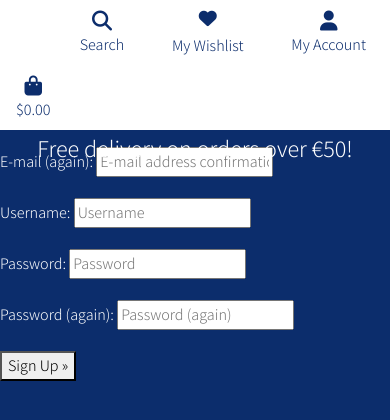
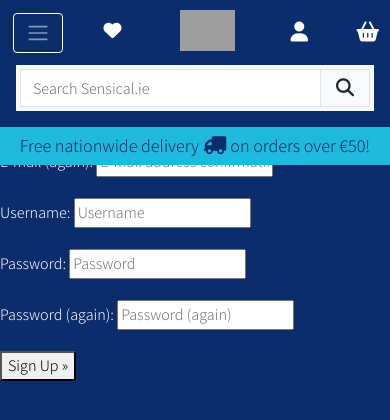
Before and after one commit to davidcalikes/sensical.ie, a Django app: page /accounts/signup/ in a window 390 px wide. Shown: the top 420 px of the page. Run offline with Django 3.2, Linux system fonts and the light colour scheme; some libraries are stand-ins or nearby versions; some web fonts are replaced; grey boxes are pictures that could not be loaded.

Commit message:
feat: Update media queries and bootstrap classes of landing page

```diff
--- a/sensical/settings.py
+++ b/sensical/settings.py
@@ -28,7 +28,7 @@ TEMPLATES_DIR = os.path.join(BASE_DIR, 'templates')
 SECRET_KEY = os.environ.get('SECRET_KEY')
 
 # SECURITY WARNING: don't run with debug turned on in production!
-DEBUG = True
+DEBUG = False
 
 ALLOWED_HOSTS = ["sensical-ireland.herokuapp.com", "localhost"]
 
--- a/static/css/base.css
+++ b/static/css/base.css
@@ -26,6 +26,14 @@ a {
     border-color: white;
 }
 
+.primary-bg {
+    background-color: #0c2d6c;
+}
+
+.secondary-bg {
+    background-color: #1fb9dd;
+}
+
 
 /* **** Nav Elements **** */
 
@@ -34,8 +42,43 @@ a {
     margin-left: 20px;
 }
 
+#mobile-nav-logo {
+    height: 65px;
+    padding-bottom: 4px;
+}
+
+#mobile-nav-xs {
+    height: 50px;
+    padding-bottom: 4px;
+    display: none;
+}
+
 .navbar {
     padding: 0;
+}
+
+nav a {
+    color: white;
+}
+
+nav a:hover {
+    color: #1fb9dd;
+}
+
+.navbar-toggler {
+    border: 1px solid white;
+    width: 50px;
+    height: 40px;
+    margin-left: 5px;
+}
+
+.navbar-toggler-icon {
+    width: 100%;
+}
+
+.banner-font {
+    font-size: large;
+    color: #0c2d6c;
 }
 
 /* **** Landing Page **** */
@@ -49,7 +92,7 @@ a {
 }
 
 #home-hero {
-    margin-top: 164px;
+    margin-top: 170px;
     background: url('https://res.cloudinary.com/djck2eqxo/image/upload/v1673109670/sensical/Jan-07-2023_16-35-47_vxg7as.gif') no-repeat center center;
     background-size: cover;
     height: 60vh;
@@ -67,10 +110,69 @@ a {
     background-color: white
 }
 
+.card {
+    min-height: 500px;
+}
+
+.card-subtitle {
+    font-size: small;
+    font-weight: bolder
+}
+
+.card-body {
+    max-height: 100px;
+}
+
+.card-img-top {
+    height: 250px;
+    object-fit: cover;
+}
+
 /* **** MEDIA QUERIES **** */
 
 @media (min-width: 1200px) {
     .container {
-      max-width: 80%;
+        max-width: 80%;
     }
-  }
+    }
+
+@media screen and (max-width: 991px) {
+    #home-hero {
+        margin-top: 180px;
+    }
+    .card-img-top{
+        height: 400px;
+        object-fit: scale-down;
+    }
+    }
+
+@media screen and (max-width: 500px) {
+    #mobile-nav-logo {
+        height: 55px;
+    }
+    #mobile-nav-logo {
+        margin: 5px;
+    }
+    }
+
+@media screen and (max-width: 430px) {
+    #mobile-nav-logo {
+        height: 45px;
+        margin: 10px;
+    }
+    .nav-link{
+        padding: 3px;
+    }
+    }
+
+@media screen and (max-width: 350px) {
+    #mobile-nav-logo {
+        display: none;
+    }
+
+    #mobile-nav-xs {
+        height: 70px;
+        padding-top: 4px;
+        display: block;
+    }
+    }
--- a/templates/base.html
+++ b/templates/base.html
@@ -44,7 +44,7 @@
   <body>
     <header class="container-fluid fixed-top">
         <div id="top-nav" class="row bg-white pt-lg-1 d-none d-lg-flex">
-            <div class="col-12 col-lg-4 my-auto py-1 py-lg-0 text-center text-lg-left">
+            <div class="col-lg-4 my-auto py-1 py-lg-0 text-center text-lg-left">
                 <a href="{% url 'home' %}" title="Sensical.ie">
                   <img id="nav-logo" src="https://res.cloudinary.com/djck2eqxo/image/upload/v1673008567/sensical/sensical_nav_logo_ddgje1.png" alt="Sensical.ie" height="100" width="auto">
                   <span class="sr-only">Sensical.ie</span>
@@ -122,19 +122,18 @@
                 </ul>
             </div>
         </div>
-        <div class="row bg-white">
-            <nav class="navbar navbar-expand-lg w-100 ">
-                <button class="navbar-toggler" type="button" data-toggle="collapse" data-target="#main-nav" aria-controls="main-nav" aria-expanded="false" aria-label="Toggle navigation">
+        <div class="row primary-bg">
+            <nav class="navbar pl-2 navbar-expand-lg w-100">
+                <button class="navbar-toggler navbar-dark" type="button" data-toggle="collapse" data-target="#main-nav" aria-controls="main-nav" aria-expanded="false" aria-label="Toggle navigation">
                     <span class="navbar-toggler-icon"></span>
                 </button>
                 {% include 'includes/mobile-top-header.html' %}
                 {% include 'includes/main-nav.html' %}
-
             </nav>
         </div>
         <div id="delivery-banner" class="row text-center">
-            <div class="col bg-black text-white">
-                <h4 class="logo-font my-1">Free delivery on orders over €50!</h4>
+            <div class="col secondary-bg text-white">
+                <h4 class="banner-font pt-1 my-1">Free nationwide delivery <i class="fa-solid fa-flip-horizontal fa-truck icon"></i> on orders over €50!</h4>
             </div>
         </div>
     </header>
--- a/templates/includes/main-nav.html
+++ b/templates/includes/main-nav.html
@@ -1,7 +1,7 @@
 <div class="collapse navbar-collapse" id="main-nav">
     <ul class="navbar-nav w-auto mx-auto">
         <li class="nav-item dropdown">
-            <a class="logo-font font-weight-bold nav-link text-black mr-5" href="#" id="all-products-link" data-toggle="dropdown" aria-haspopup="true" aria-expanded="false">
+            <a class="nav-link mr-3" href="#" id="all-products-link" data-toggle="dropdown" aria-haspopup="true" aria-expanded="false">
                 All Products
             </a>
             <div class="dropdown-menu border-0" aria-labelledby="all-products-link">
@@ -13,11 +13,10 @@
         </li>
 
         <li class="nav-item dropdown">
-            <a class="logo-font font-weight-bold nav-link text-black mr-5" href="#" id="tactile-items-link" data-toggle="dropdown" aria-haspopup="true" aria-expanded="false">
+            <a class="nav-link mr-3" href="#" id="tactile-items-link" data-toggle="dropdown" aria-haspopup="true" aria-expanded="false">
                 Tactile Items
             </a>
             <div class="dropdown-menu border-0" aria-labelledby="tactile-items-link">
-                <a href="" class="dropdown-item">Weighted Blankets</a>
                 <a href="" class="dropdown-item">Sensory Toys</a>
                 <a href="" class="dropdown-item">Consumables</a>
                 <a href="" class="dropdown-item">All Tactile Items</a>
@@ -25,19 +24,19 @@
         </li>
 
         <li class="nav-item dropdown">
-            <a class="logo-font font-weight-bold nav-link text-black mr-5" href="#" id="audio-link" data-toggle="dropdown" aria-haspopup="true" aria-expanded="false">
+            <a class="nav-link mr-3" href="#" id="audio-link" data-toggle="dropdown" aria-haspopup="true" aria-expanded="false">
                 Audio
             </a>
             <div class="dropdown-menu border-0" aria-labelledby="audio-link">
                 <a href="" class="dropdown-item">Bluetooth Speakers</a>
                 <a href="" class="dropdown-item">Portable Media Players</a>
                 <a href="" class="dropdown-item">Headphones</a>
-                <a href="" class="dropdown-item">All Lighting</a>
+                <a href="" class="dropdown-item">All Audio</a>
             </div>
         </li>
 
         <li class="nav-item dropdown">
-            <a class="logo-font font-weight-bold nav-link text-black mr-5" href="#" id="lighting-link" data-toggle="dropdown" aria-haspopup="true" aria-expanded="false">
+            <a class="nav-link mr-3" href="#" id="lighting-link" data-toggle="dropdown" aria-haspopup="true" aria-expanded="false">
                 Lighting
             </a>
             <div class="dropdown-menu border-0" aria-labelledby="lighting-link">
@@ -49,11 +48,32 @@
         </li>
 
         <li class="nav-item dropdown">
-            <a class="font-weight-bold nav-link" href="#" id="offers-link" data-toggle="dropdown" aria-haspopup="true" aria-expanded="false">
+            <a class="nav-link mr-3" href="#" id="accessories-link" data-toggle="dropdown" aria-haspopup="true" aria-expanded="false">
+                Accessories
+            </a>
+            <div class="dropdown-menu border-0" aria-labelledby="accessories-link">
+                <a href="" class="dropdown-item">All Accessories</a> <!-- Include Weighted Blankets, Ear Defenders and Blackout Blinds -->
+            </div>
+        </li>
+
+        <li class="nav-item dropdown">
+            <a class="nav-link mr-3" href="#" id="about-link" data-toggle="dropdown" aria-haspopup="true" aria-expanded="false">
+                About
+            </a>
+            <div class="dropdown-menu border-0" aria-labelledby="about-link">
+                <a href="" class="dropdown-item">Company Info</a>
+                <a href="" class="dropdown-item">Contact Us</a>
+                <a href="" class="dropdown-item">Useful Links</a>
+            </div>
+        </li>
+
+        <li class="nav-item dropdown">
+            <a class="nav-link" href="#" id="offers-link" data-toggle="dropdown" aria-haspopup="true" aria-expanded="false">
                 Special Offers!
             </a>
             <div class="dropdown-menu border-0" aria-labelledby="offers-link">
                 <a href="" class="dropdown-item">Just Arrived</a>
+                <a href="" class="dropdown-item">Packages</a>
                 <a href="" class="dropdown-item">Clearance</a>
                 <a href="" class="dropdown-item">All Specials</a>
             </div>
--- a/templates/includes/mobile-top-header.html
+++ b/templates/includes/mobile-top-header.html
@@ -1,30 +1,8 @@
-<li class="list-inline-item">
-    <a class="nav-link d-block d-lg-none" href="#" id="mobile-search" data-toggle="dropdown" aria-haspopup="true" aria-expanded="false">
-        <div class="text-center">
-            <div><i class="fas fa-search fa-lg"></i></div>
-            <p class="my-0">Search</p>
-        </div>
-    </a>
-    <div class="dropdown-menu border-0 w-100 p-3 rounded-0 my-0" aria-labelledby="mobile-search">
-        <form class="form" method="GET" action="">
-            <div class="input-group w-100">
-                <input class="form-control border border-black rounded-0" type="text" name="q" placeholder="Search our site">
-                <div class="input-group-append">
-                    <button class="form-control form-control btn btn-black border border-black rounded-0" type="submit">
-                        <span class="icon">
-                            <i class="fas fa-search"></i>
-                        </span>
-                    </button>
-                </div>
-            </div>
-        </form>
-    </div>
-</li>
 <li class="list-inline-item dropdown">
     <a class="nav-link d-block d-lg-none" href="#" data-toggle="dropdown" aria-haspopup="true" aria-expanded="false">
         <div class="text-center">
             <div><i class="fa-solid fa-heart icon"></i></div>
-            <p class="my-0">My Wishlist</p>
+            <p class="sr-only">My Wishlist</p>
         </div>
     </a>
     <div class="dropdown-menu border-0" aria-labelledby="user-wishlist">
@@ -37,11 +15,21 @@
         {% endif %}
     </div>
 </li>
+<li class="list-inline-item d-lg-none">
+    <a href="{% url 'home' %}" title="Sensical.ie">
+        <img id="mobile-nav-logo" src="https://res.cloudinary.com/djck2eqxo/image/upload/v1673355241/sensical/sensical_mobile_inverted_nav_gsdlry.png" alt="Sensical.ie" height="100" width="auto">
+        <span class="sr-only">Sensical.ie</span>
+    </a>
+    <a href="{% url 'home' %}" title="Sensical.ie">
+        <img id="mobile-nav-xs" src="https://res.cloudinary.com/djck2eqxo/image/upload/v1673384957/sensical/mobile_nav_xs_p86xyq.png" alt="Sensical.ie">
+    <span class="sr-only">Sensical.ie</span>
+    </a>
+</li>
 <li class="list-inline-item dropdown">
     <a class="nav-link d-block d-lg-none" href="#" id="user-options" data-toggle="dropdown" aria-haspopup="true" aria-expanded="false">
         <div class="text-center">
             <div><i class="fas fa-user fa-lg"></i></div>
-            <p class="my-0">My Account</p>
+            <p class="sr-only">My Account</p>
         </div>
     </a>
     <div class="dropdown-menu border-0" aria-labelledby="user-options">
@@ -58,16 +46,23 @@
     </div>
 </li>
 <li class="list-inline-item">
-    <a class="{% if grand_total %}text-primary font-weight-bold{% else %}text-black{% endif %} nav-link d-block d-lg-none" href="">
+    <a class="nav-link d-block d-lg-none" href="">
         <div class="text-center">
-            <div><i class="fas fa-shopping-bag fa-lg"></i></div>
-            <p class="my-0">
-                {% if grand_total %}
-                    ${{ grand_total|floatformat:2 }}
-                {% else %}
-                    $0.00
-                {% endif %}
-            </p>
+            <div><i class="fas fa-shopping-basket fa-lg"></i></div>
         </div>
     </a>
 </li>
+<div class="border-0 w-100 p-1 d-lg-none bg-light mr-3 ml-2 mb-3 no-gutters rounded-0 my-0" aria-labelledby="mobile-search">
+    <form class="form" method="GET" action="">
+        <div class="input-group w-100">
+            <input class="form-control border border-black rounded-0" type="text" name="q" placeholder="Search Sensical.ie">
+            <div class="input-group-append">
+                <button class="form-control form-control btn btn-black border border-black rounded-0" type="submit">
+                    <span class="icon">
+                        <i class="fas fa-search"></i>
+                    </span>
+                </button>
+            </div>
+        </div>
+    </form>
+</div>
```
Also changed, not shown: home/templates/home/index.html (+10 -10 lines).
